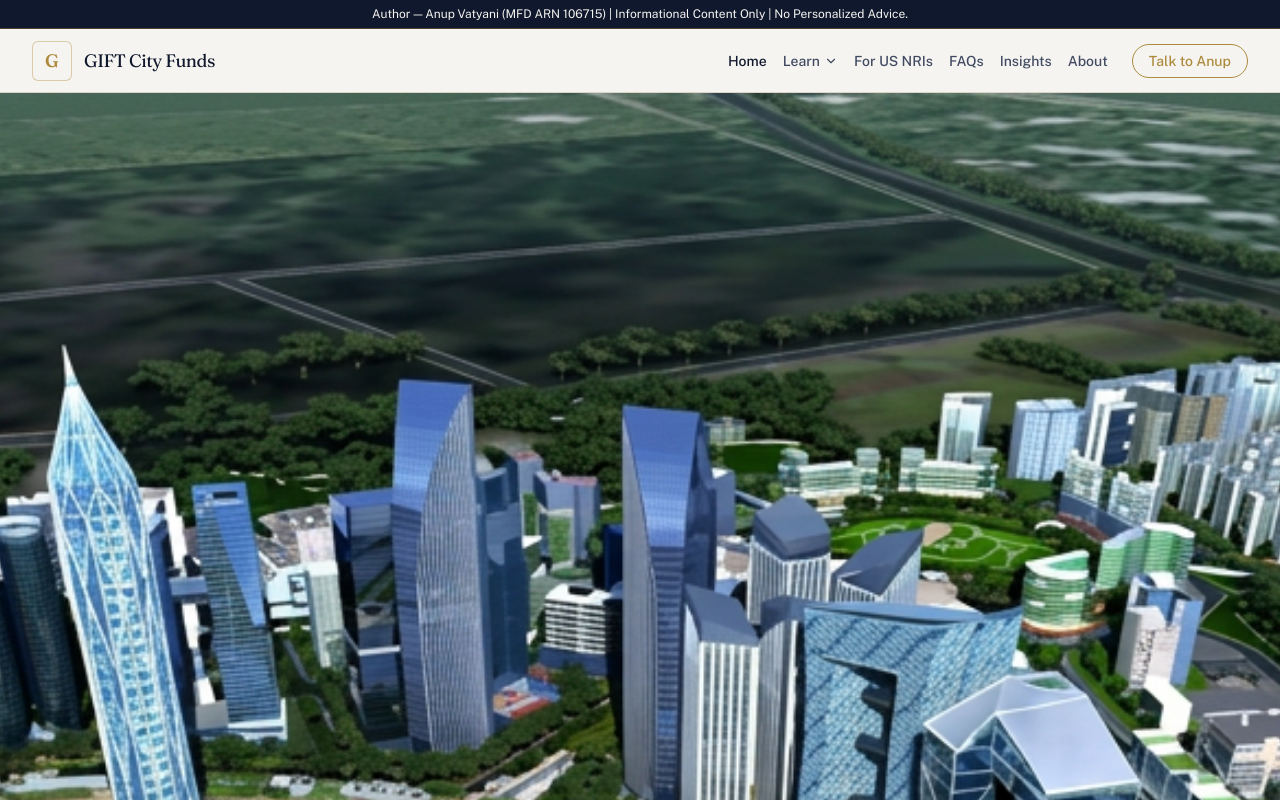
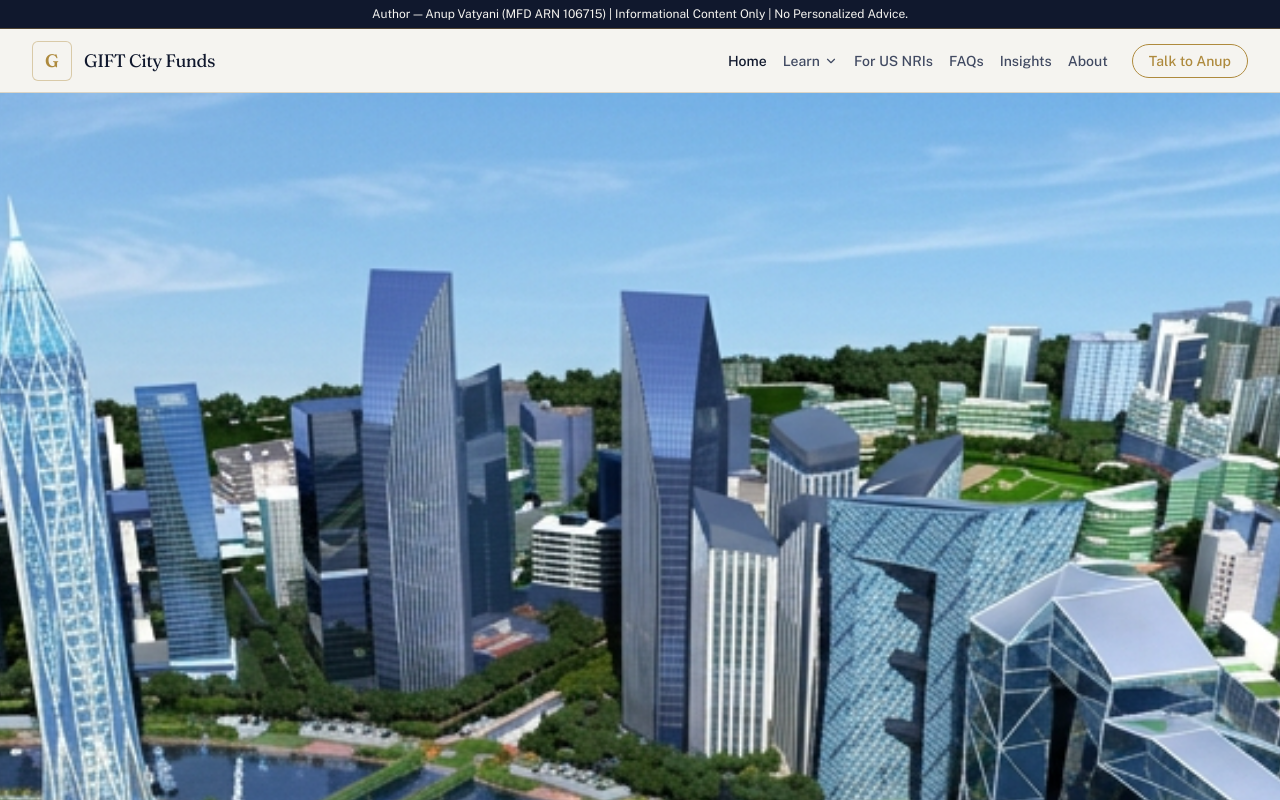
Before and after one commit to nexusadvisorsind-hash/giftcityfunds, a React (Vite) app: page / in a window 1280 px wide. Shown: the top 800 px of the page. Built offline with nearby package versions, Linux system fonts and the light colour scheme.

Commit message:
Changes
Co-authored-by: pvatyani <231251781+pvatyani@users.noreply.github.com>

```diff
--- a/index.html
+++ b/index.html
@@ -16,13 +16,13 @@
     <meta property="og:title" content="GIFT City Funds — A Plain-English Guide to IFSC Investing" />
     <meta property="og:description" content="Independent educational guide to GIFT City IFSC mutual funds, AIFs and PMS structures by Anup Vatyani (AMFI ARN 106715)." />
     <meta property="og:url" content="https://giftcityfunds.in/" />
-    <meta property="og:image" content="https://giftcityfunds.in/images/gujrat.png" />
+    <meta property="og:image" content="https://giftcityfunds.in/images/gift-city-hero-enhanced.jpg" />
 
     <!-- Twitter -->
     <meta name="twitter:card" content="summary_large_image" />
     <meta name="twitter:title" content="GIFT City Funds — A Plain-English Guide to IFSC Investing" />
     <meta name="twitter:description" content="Independent educational guide to GIFT City IFSC mutual funds, AIFs and PMS structures by Anup Vatyani (AMFI ARN 106715)." />
-    <meta name="twitter:image" content="https://giftcityfunds.in/images/gujrat.png" />
+    <meta name="twitter:image" content="https://giftcityfunds.in/images/gift-city-hero-enhanced.jpg" />
 
     <!-- Preconnect for Performance - Critical Origins -->
     <link rel="preconnect" href="https://fonts.googleapis.com" crossorigin>
@@ -33,7 +33,7 @@
     <link rel="dns-prefetch" href="https://www.googletagmanager.com">
 
     <!-- Critical: Preload LCP hero image with highest priority -->
-    <link rel="preload" as="image" href="/images/gujrat.png" fetchpriority="high" type="image/png" imagesrcset="/images/gujrat.png 512w" imagesizes="100vw">
+    <link rel="preload" as="image" href="/images/gift-city-hero-enhanced.jpg" fetchpriority="high" type="image/jpeg" imagesrcset="/images/gift-city-hero-enhanced.jpg 1920w" imagesizes="100vw">
 
     <!-- Fonts: Fraunces (display), Public Sans (body), IBM Plex Mono (data) -->
     <link rel="stylesheet" href="https://fonts.googleapis.com/css2?family=Fraunces:opsz,wght@9..144,400;9..144,500;9..144,600;9..144,700&family=Public+Sans:wght@300;400;500;600;700&family=IBM+Plex+Mono:wght@400;500&display=swap" media="print" onload="this.media='all'">
@@ -74,7 +74,7 @@
         height: auto;
         display: block;
         object-fit: cover;
-        aspect-ratio: 16/9;
+        aspect-ratio: 1920/860;
       }
 
       /* Prevent layout shift */
--- a/src/pages/Home.tsx
+++ b/src/pages/Home.tsx
@@ -26,13 +26,13 @@ const Home = () => {
       <div className="min-h-screen">
         {/* Hero */}
         <section className="relative hero-section">
-          <div className="w-full h-[420px] md:h-[520px] overflow-hidden bg-gradient-to-b from-background to-surface">
+          <div className="w-full h-[300px] sm:h-[340px] md:h-[390px] overflow-hidden bg-gradient-to-b from-background to-surface">
             <img
-              src="/images/gujrat.png"
+              src="/images/gift-city-hero-enhanced.jpg"
               alt="GIFT City IFSC skyline at Gandhinagar, Gujarat"
               className="hero-image w-full h-full object-cover object-center"
               width="1920"
-              height="1120"
+              height="860"
               fetchPriority="high"
               decoding="sync"
             />
```
